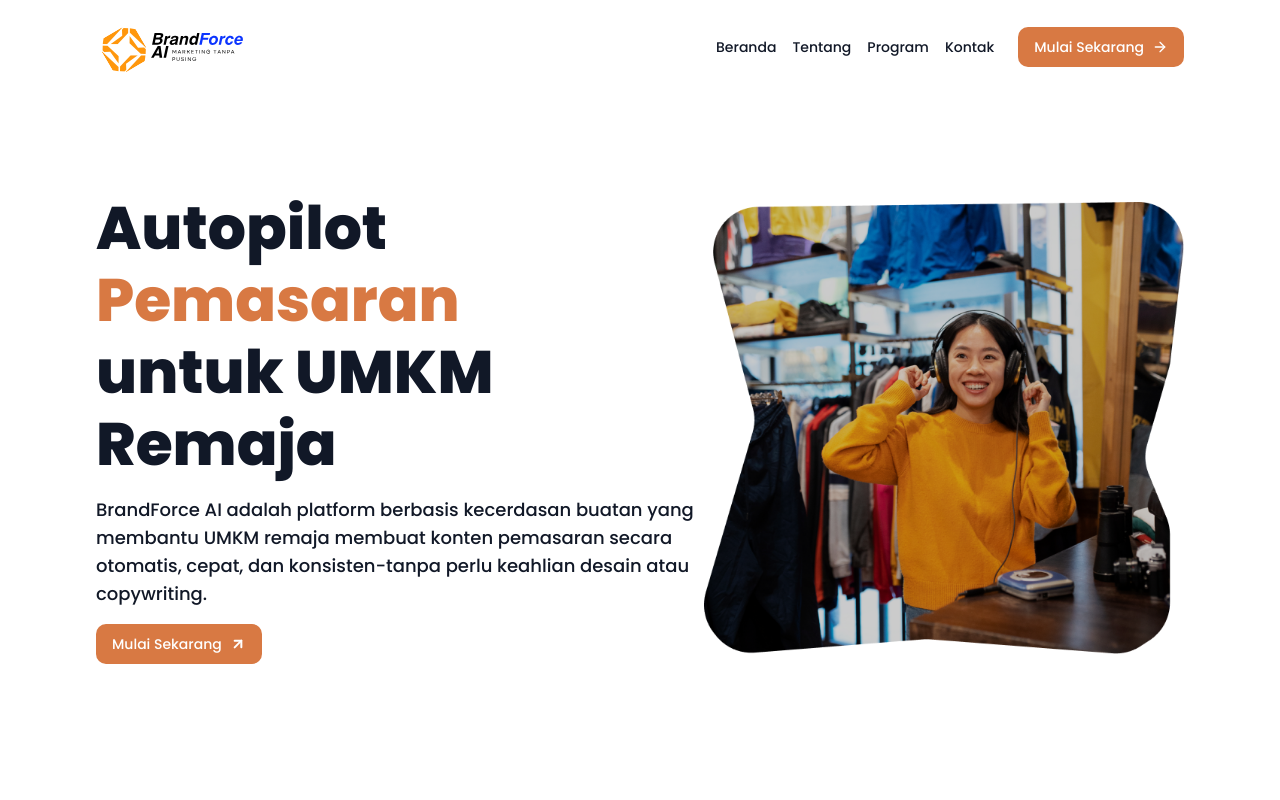
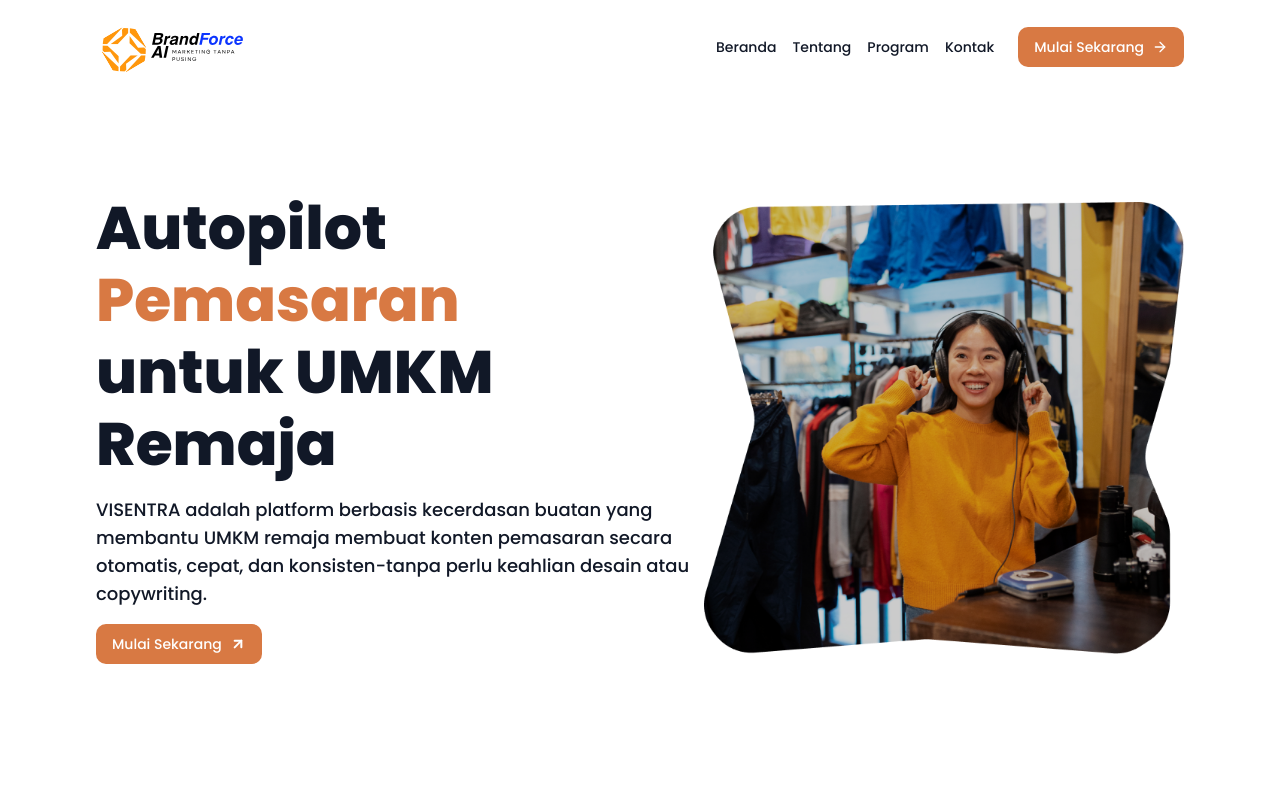
Before and after one commit to Rizafii/Visentra, a Next.js app: page / in a window 1280 px wide. Shown: the top 800 px of the page. Built offline with nearby package versions, Linux system fonts and the light colour scheme.

Commit message:
setup git branch visentra

```diff
--- a/section/Hero.tsx
+++ b/section/Hero.tsx
@@ -14,7 +14,7 @@ export default function Hero() {
             untuk UMKM Remaja
           </h1>
           <p className="max-w-160 font-medium lg:text-lg text-base leading-7">
-            BrandForce AI adalah platform berbasis kecerdasan buatan yang
+            VISENTRA adalah platform berbasis kecerdasan buatan yang
             membantu UMKM remaja membuat konten pemasaran secara otomatis,
             cepat, dan konsisten-tanpa perlu keahlian desain atau copywriting.
           </p>
```
Also changed, not shown: 1 other file (tests, documents, lock files or other folders).
